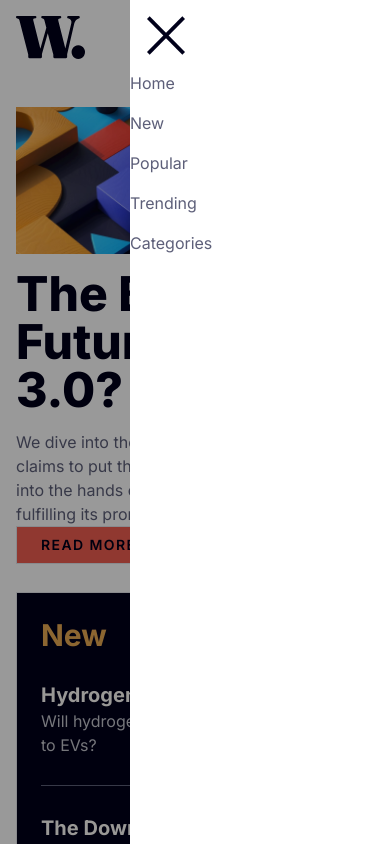
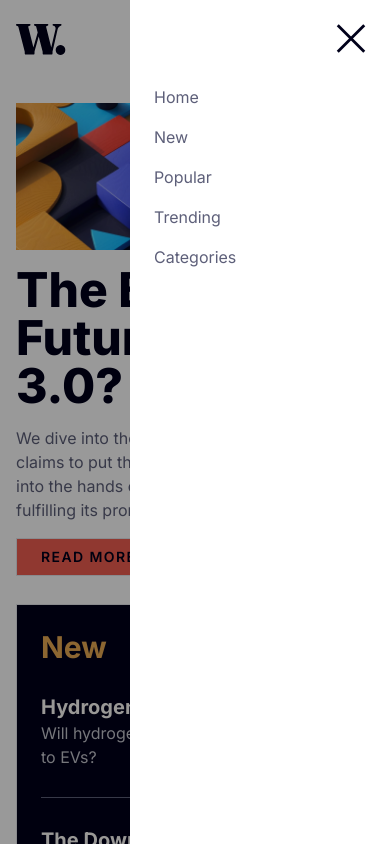
Before and after one commit to mirfanwebdev/frontend-mentor-news, a Next.js app: page / in a window 390 px wide. Both pictures are taken after a click on the button 354 px from the left and 37 px from the top of the page. Shown: the top 844 px of the page. Built offline with nearby package versions, Linux system fonts and the light colour scheme.

Commit message:
fix hamburger menu and mobile layout

```diff
--- a/src/app/components/Headlines.tsx
+++ b/src/app/components/Headlines.tsx
@@ -6,7 +6,7 @@ export function Headlines() {
             <Image src={headImg} alt="headline-image" height={350}/>
             <div className="flex flex-col gap-4 sm:flex-row sm:justify-between mt-4 sm:mt-9">
                 <h1 className="sm:w-1/3 text-5xl font-extrabold">The Bright Future of Web 3.0?</h1>
-                <div className="sm:w-1/2 flex flex-col justify-between">
+                <div className="sm:w-1/2 flex flex-col gap-4 sm:justify-between">
                         <p className=" text-darkGrayishBlue">
                         We dive into the next evolution of the web that claims to put the power of the platforms back into the hands of the people.
   But is it really fulfilling its promise?
--- a/src/app/components/Navigation.tsx
+++ b/src/app/components/Navigation.tsx
@@ -19,7 +19,8 @@ export default function Navigation() {
             <Image
                 src={logo}
                 alt="logo"
-                width={70}
+                width={50}
+                sizes="(max-width: 775px) 40px, 70px"
             />
             <NavigationMenu
                 className="hidden sm:flex gap-12 text-darkGrayishBlue"
@@ -31,7 +32,7 @@ export default function Navigation() {
                 <Image
                     src={menu}
                     alt="menu"
-                    width={40}
+                    width={30}
                 />
             </button>
             {isOpen && <MobileMenu handleToggle={handleToggle} isOpen={isOpen} className="flex flex-col gap-4 text-darkGrayishBlue" />}
@@ -67,9 +68,9 @@ function MobileMenu({handleToggle, isOpen, className}: MobileMenuProps) {
     return (
         <div className="fixed flex top-0 right-0 w-screen h-screen">
             <div className="w-1/3 bg-black opacity-40"></div>
-            <div className="w-2/3 bg-white">
-                <button className="p-4" onClick={handleToggle}>
-                    <Image src={isOpen ? closeMenu : menu} alt="menu" width={40} />
+            <div className="flex flex-col gap-8 w-2/3 bg-white p-6">
+                <button className=" self-end" onClick={handleToggle}>
+                    <Image src={isOpen ? closeMenu : menu} alt="menu" width={30} />
                 </button>
                 <NavigationMenu className={className} />
             </div>
--- a/src/app/page.tsx
+++ b/src/app/page.tsx
@@ -5,7 +5,7 @@ import TopStories from "./components/TopStories";
 
 export default function Home() {
   return (
-    <main className="py-4 px-4 text-darkBlue sm:py-16 sm:px-44">
+    <main className="py-6 px-4 text-darkBlue sm:py-16 sm:px-44">
       <Navigation />
       <div className="flex flex-col sm:flex-row gap-7 my-12">
         <Headlines />
```
